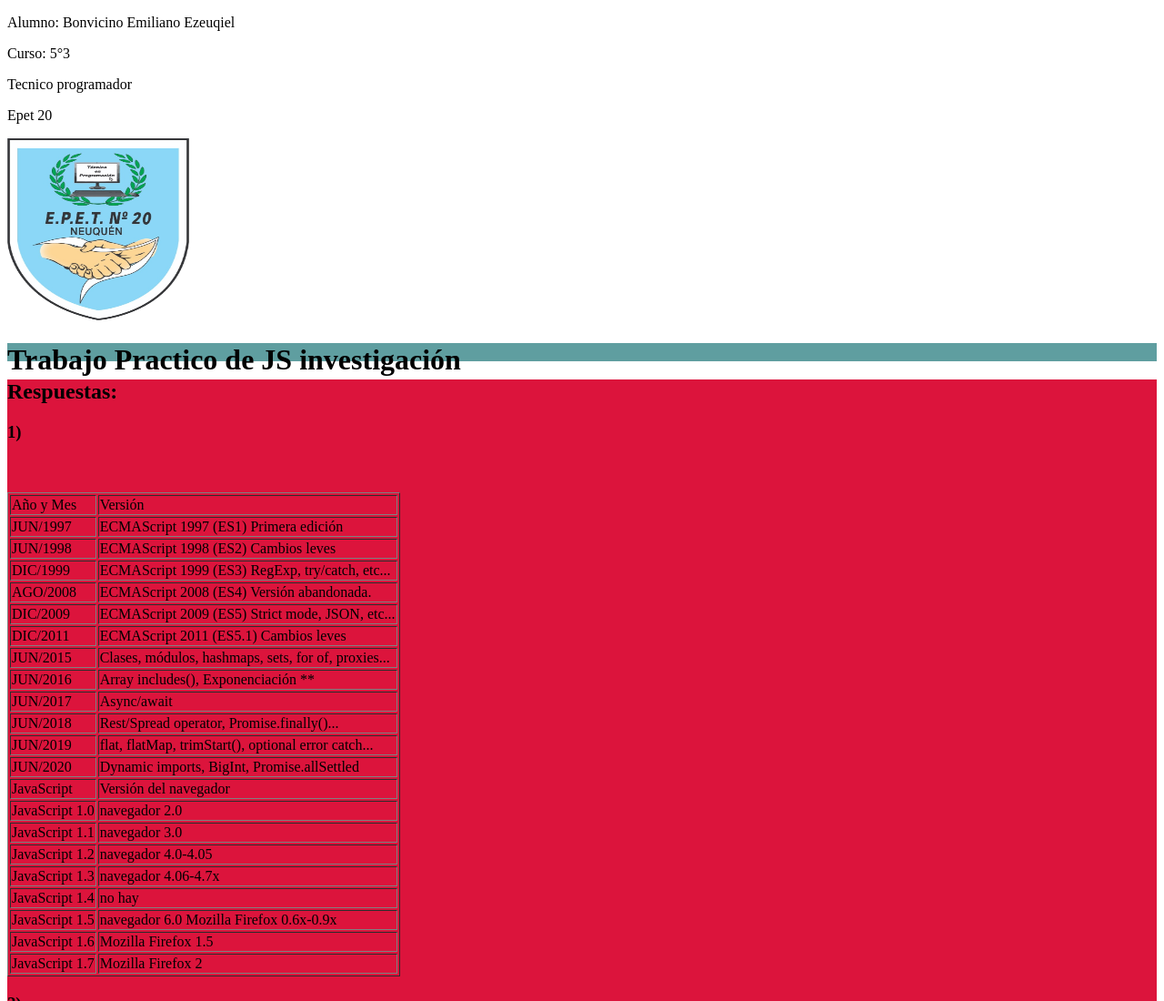
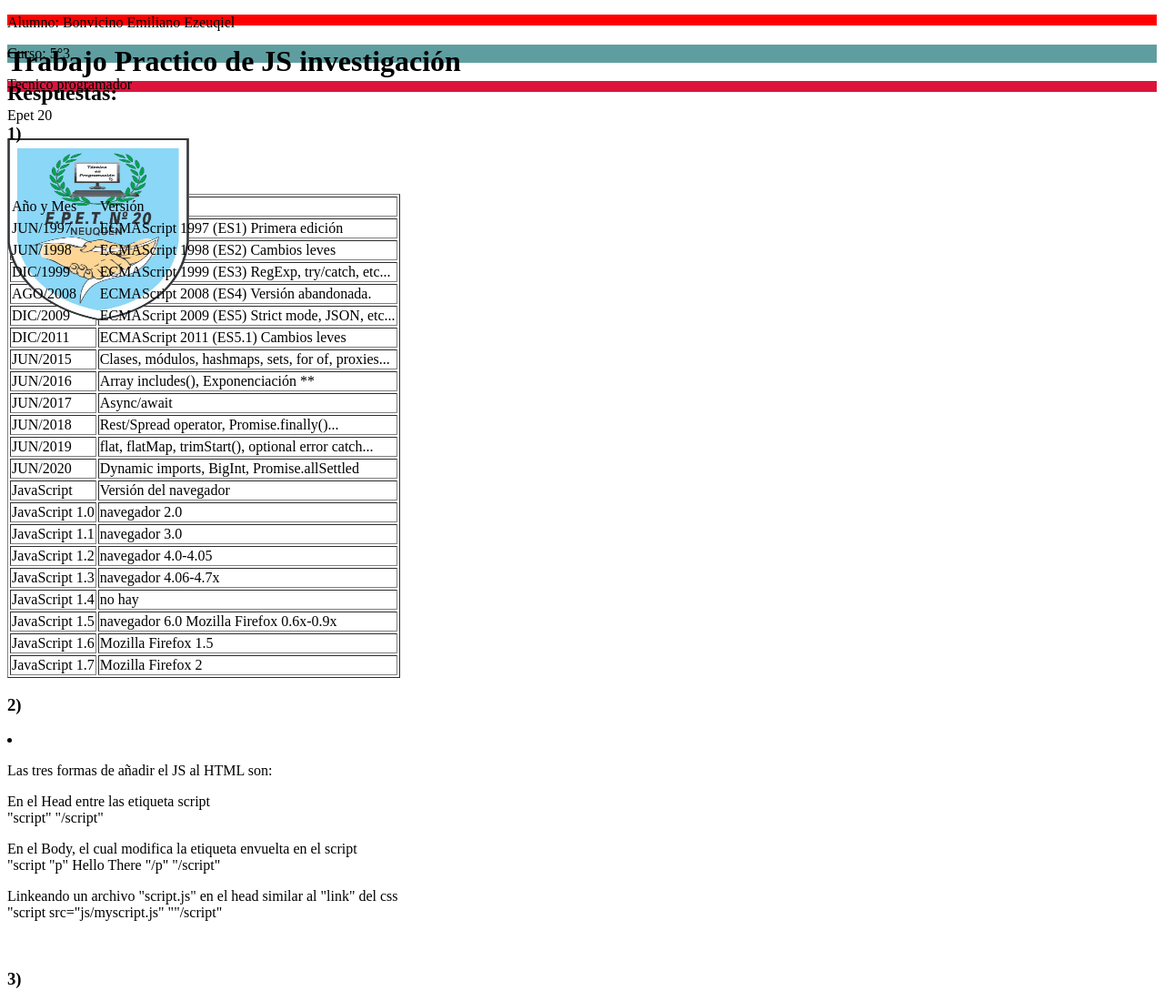
Before and after one commit to EmilianoBonvicino/Tp-js-investigacion, a plain HTML site: page Index.html in a window 1280 px wide. Shown: the top 1100 px of the page at 91% size. Drawn offline with Linux system fonts and the light colour scheme.

Commit message:
presentacion

```diff
--- a/css/style.css
+++ b/css/style.css
@@ -9,6 +9,11 @@
 }
 .respuestas {
     font-family: 'Times New Roman';
-    height: 12;
+    height: 12px;
     background-color: crimson;
 }
+.presentacion {
+    font-family: 'Times New Roman';
+    height: 12px;
+    background-color: red;
+}
```
